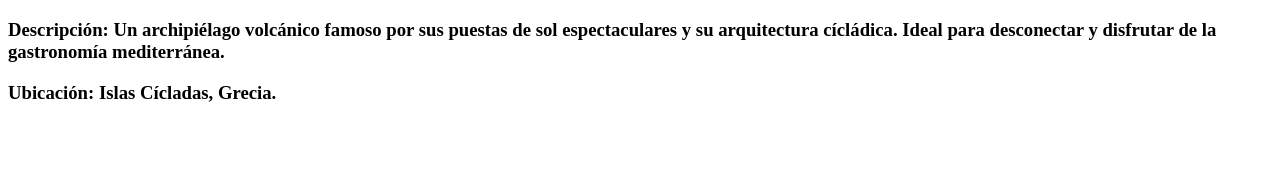
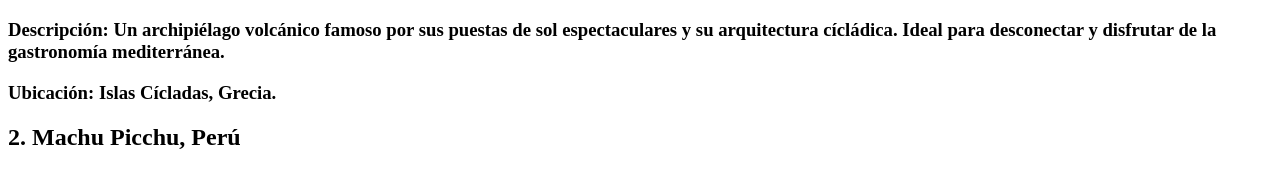
Before and after one commit to DiegoNavarro-19/lugares_turisticos, a plain HTML site: page index.html in a window 1280 px wide. Shown: the part 472-660 px from the top of the page. Drawn offline with Linux system fonts and the light colour scheme.

Commit message:
Nombre segundo destino

```diff
--- a/index.html
+++ b/index.html
@@ -12,5 +12,6 @@
     <img src="https://www.islasantorini.es/wp-content/uploads/2023/07/arquitectura-oia-santorini.jpg" alt="" width="400px">
     <h3>Descripción: Un archipiélago volcánico famoso por sus puestas de sol espectaculares y su arquitectura cícládica. Ideal para desconectar y disfrutar de la gastronomía mediterránea.</h3>
     <h3>Ubicación: Islas Cícladas, Grecia.</h3>
+    <h2>2. Machu Picchu, Perú</h2>
 </body>
 </html>
```
